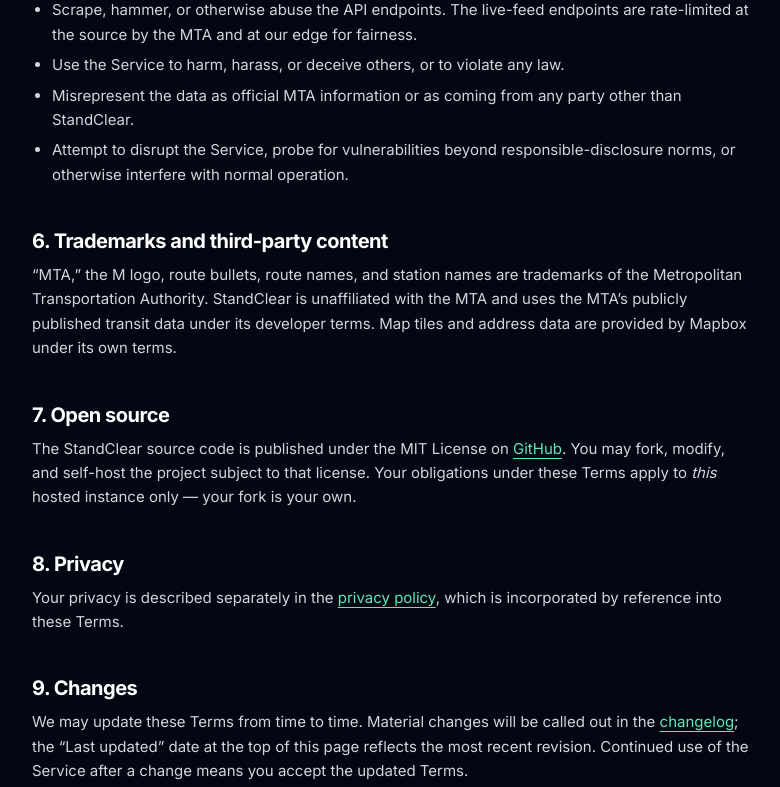
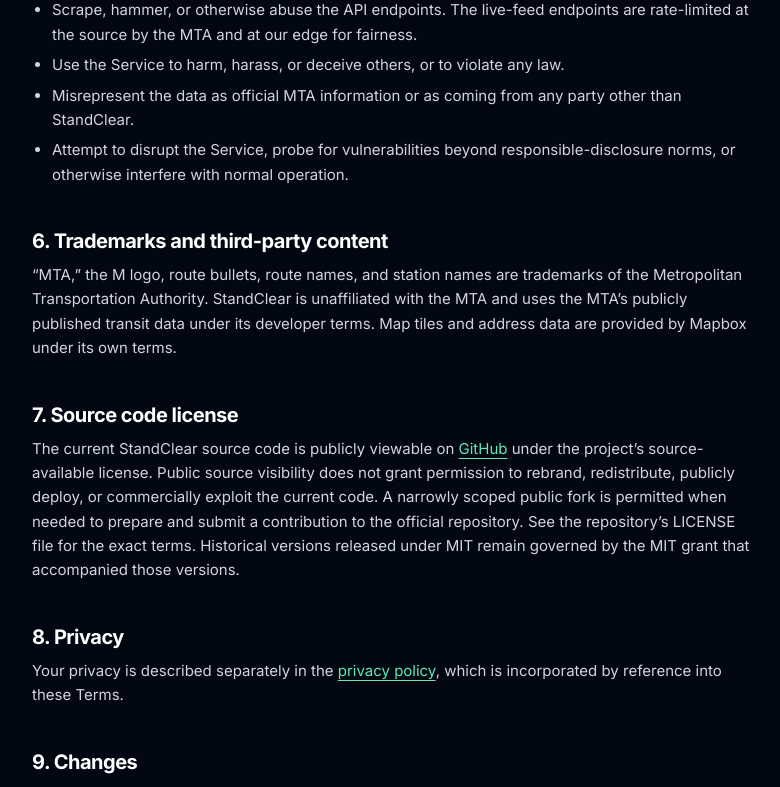
Before and after one commit to thomashillen/standclear, a Next.js app: page /terms in a window 1280 px wide. Shown: the part 1118-1905 px from the top of the page, without its empty margins (248-1028 px from the left). Built offline with nearby package versions, Linux system fonts and the light colour scheme; no server answers.

Commit message:
legal: align terms with source-available license

```diff
--- a/app/terms/page.tsx
+++ b/app/terms/page.tsx
@@ -11,7 +11,7 @@
   alternates: { canonical: "/terms" },
 };
 
-const LAST_UPDATED = "2026-05-09";
+const LAST_UPDATED = "2026-08-27";
 
 export default function TermsPage() {
   return (
@@ -97,16 +97,20 @@
         its own terms.
       </p>
 
-      <h2>7. Open source</h2>
+      <h2>7. Source code license</h2>
       <p>
-        The {SITE_NAME} source code is published under the MIT License
-        on{" "}
+        The current {SITE_NAME} source code is publicly viewable on{" "}
         <a href={GITHUB_URL} target="_blank" rel="noopener noreferrer">
           GitHub
-        </a>
-        . You may fork, modify, and self-host the project subject to
-        that license. Your obligations under these Terms apply to{" "}
-        <em>this</em> hosted instance only — your fork is your own.
+        </a>{" "}
+        under the project&rsquo;s source-available license. Public source
+        visibility does not grant permission to rebrand, redistribute,
+        publicly deploy, or commercially exploit the current code. A
+        narrowly scoped public fork is permitted when needed to prepare
+        and submit a contribution to the official repository. See the
+        repository&rsquo;s LICENSE file for the exact terms. Historical
+        versions released under MIT remain governed by the MIT grant that
+        accompanied those versions.
       </p>
 
       <h2>8. Privacy</h2>
```
